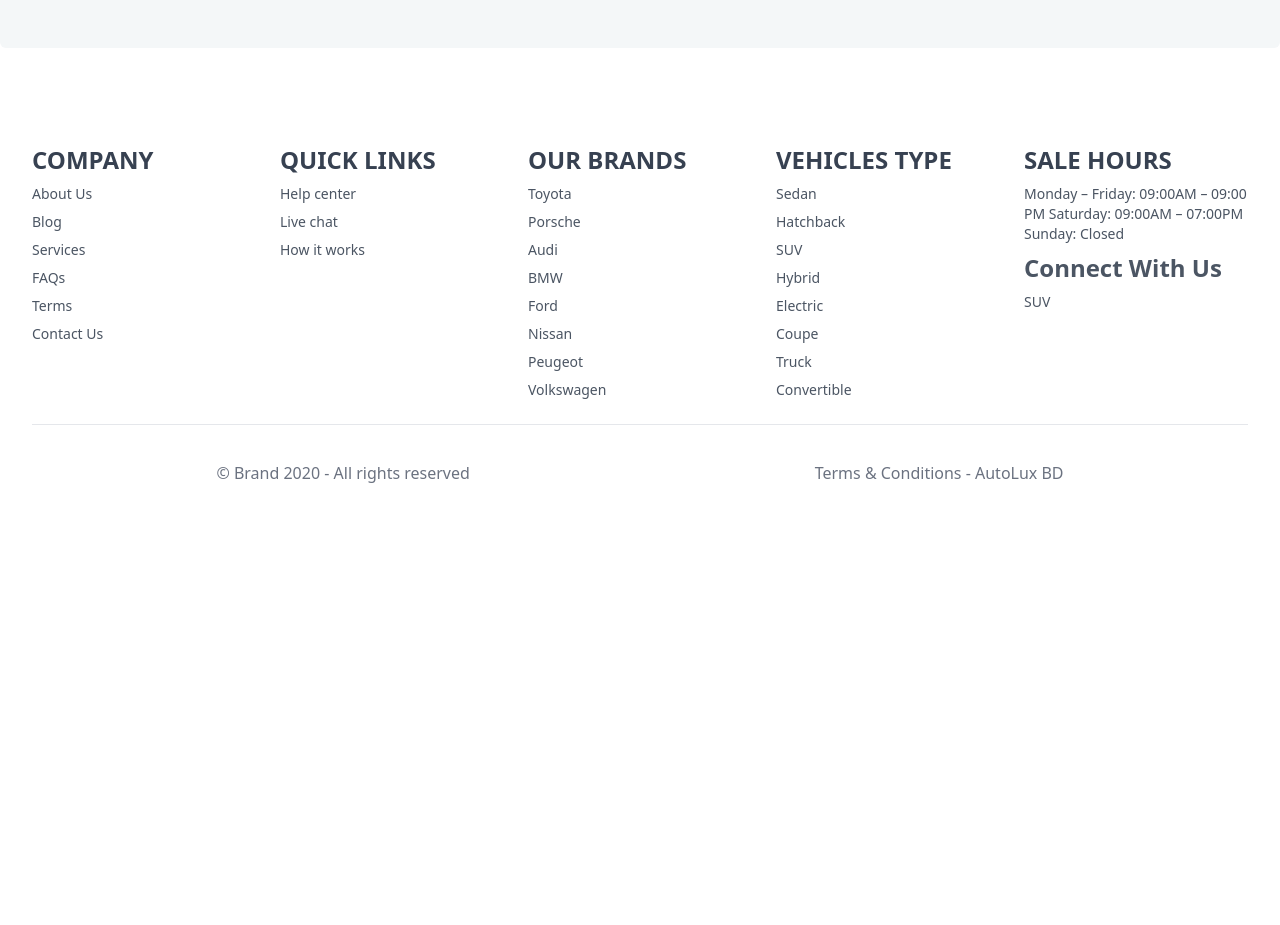
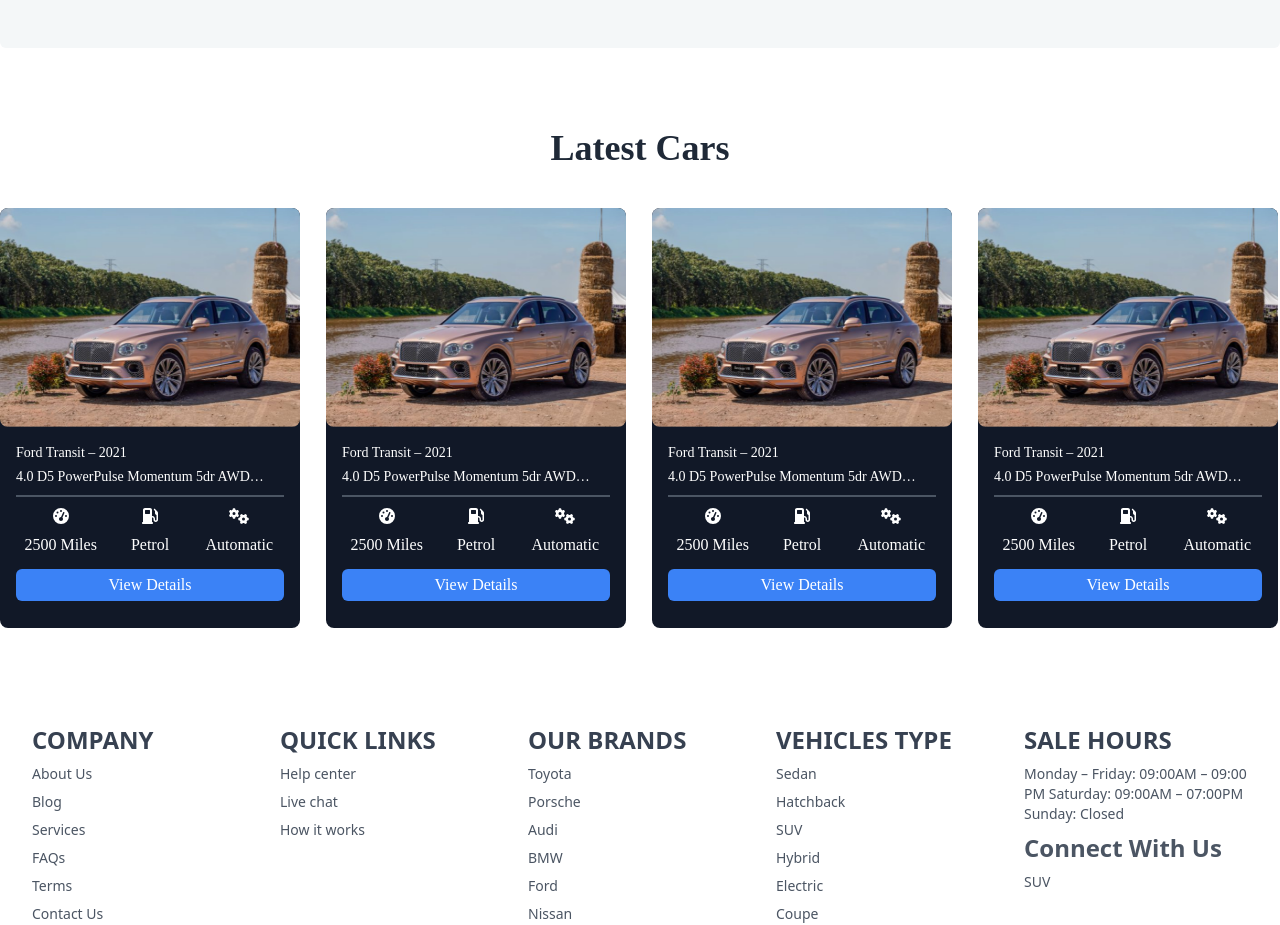
Before and after one commit to KaziMehediHasan1/AutoLux, a React (Vite) app: page / in a window 1280 px wide. Shown: the part 2400-3325 px from the top of the page. Before the commit the page ends 2929 px from the top, so only its background shows below. Built offline with nearby package versions, Linux system fonts and the light colour scheme.

Commit message:
latest cars section done

```diff
--- a/src/Components/pages/Home/Home.jsx
+++ b/src/Components/pages/Home/Home.jsx
@@ -2,6 +2,7 @@ import CarCard from "./CarCard";
 import CarType from "./CarType";
 import Choose from "./Choose";
 import Hero from "./Hero";
+import LatestCars from "./LatestCars";
 import MostSearch from "./MostSearch";
 
 const Home = () => {
@@ -12,6 +13,7 @@ const Home = () => {
       <CarCard></CarCard>
       <MostSearch></MostSearch>
       <Choose></Choose>
+      <LatestCars></LatestCars>
     </div>
   );
 };
--- /dev/null
+++ b/src/Components/pages/Home/LatestCars.jsx
@@ -0,0 +1,130 @@
+import { faCogs, faGasPump, faTachometerAlt } from "@fortawesome/free-solid-svg-icons";
+import { FontAwesomeIcon } from "@fortawesome/react-fontawesome";
+import carone from "../../../assets/car13-660x440.jpg.png";
+const LatestCars = () => {
+  return (
+    <div className="max-w-[1320px] mx-auto mt-20 font-primary">
+      <h1 className="text-center text-4xl font-bold">Latest Cars</h1>
+      <div className="grid grid-cols-1 md:grid-cols-2 lg:grid-cols-4 gap-6 mt-10 ">
+        <div className="w-[300px] h-[420px] flex-shrink-0  bg-gray-900 rounded-lg">
+          <img
+            src={carone}
+            alt="cars"
+            className=" w-[300px] h-[218.66px] rounded-lg"
+          />
+          <div className="py-4 px-4 text-white">
+            <h1 className="text-white text-sm">Ford Transit – 2021</h1>
+            <p className="text-sm pt-1">4.0 D5 PowerPulse Momentum 5dr AWD…</p>
+            <div className=" h-[1px] border border-gray-600 mt-2"></div>
+            <div className="grid grid-cols-3">
+              <div className="pt-2 space-y-1 text-center">
+                <FontAwesomeIcon icon={faTachometerAlt} />
+                <p className="text-center">2500 Miles</p>
+              </div>
+              <div className="pt-2 space-y-1 text-center">
+                <FontAwesomeIcon icon={faGasPump} />
+                <p className="text-center">Petrol</p>
+              </div>
+              <div className="pt-2 space-y-1 text-center">
+                <FontAwesomeIcon icon={faCogs} />
+                <p className="text-center">Automatic</p>
+              </div>
+            </div>
+            <button className="w-full mt-3 py-1 bg-blue-500 rounded-md font-medium">
+              View Details
+            </button>
+          </div>
+        </div>
+        <div className="w-[300px] h-[420px] flex-shrink-0  bg-gray-900 rounded-lg">
+          <img
+            src={carone}
+            alt="cars"
+            className=" w-[300px] h-[218.66px] rounded-lg"
+          />
+          <div className="py-4 px-4 text-white">
+            <h1 className="text-white text-sm">Ford Transit – 2021</h1>
+            <p className="text-sm pt-1">4.0 D5 PowerPulse Momentum 5dr AWD…</p>
+            <div className=" h-[1px] border border-gray-600 mt-2"></div>
+            <div className="grid grid-cols-3">
+              <div className="pt-2 space-y-1 text-center">
+                <FontAwesomeIcon icon={faTachometerAlt} />
+                <p className="text-center">2500 Miles</p>
+              </div>
+              <div className="pt-2 space-y-1 text-center">
+                <FontAwesomeIcon icon={faGasPump} />
+                <p className="text-center">Petrol</p>
+              </div>
+              <div className="pt-2 space-y-1 text-center">
+                <FontAwesomeIcon icon={faCogs} />
+                <p className="text-center">Automatic</p>
+              </div>
+            </div>
+            <button className="w-full mt-3 py-1 bg-blue-500 rounded-md font-medium">
+              View Details
+            </button>
+          </div>
+        </div>
+        <div className="w-[300px] h-[420px] flex-shrink-0  bg-gray-900 rounded-lg">
+          <img
+            src={carone}
+            alt="cars"
+            className=" w-[300px] h-[218.66px] rounded-lg"
+          />
+          <div className="py-4 px-4 text-white">
+            <h1 className="text-white text-sm">Ford Transit – 2021</h1>
+            <p className="text-sm pt-1">4.0 D5 PowerPulse Momentum 5dr AWD…</p>
+            <div className=" h-[1px] border border-gray-600 mt-2"></div>
+            <div className="grid grid-cols-3">
+              <div className="pt-2 space-y-1 text-center">
+                <FontAwesomeIcon icon={faTachometerAlt} />
+                <p className="text-center">2500 Miles</p>
+              </div>
+              <div className="pt-2 space-y-1 text-center">
+                <FontAwesomeIcon icon={faGasPump} />
+                <p className="text-center">Petrol</p>
+              </div>
+              <div className="pt-2 space-y-1 text-center">
+                <FontAwesomeIcon icon={faCogs} />
+                <p className="text-center">Automatic</p>
+              </div>
+            </div>
+            <button className="w-full mt-3 py-1 bg-blue-500 rounded-md font-medium">
+              View Details
+            </button>
+          </div>
+        </div>
+        <div className="w-[300px] h-[420px] flex-shrink-0  bg-gray-900 rounded-lg">
+          <img
+            src={carone}
+            alt="cars"
+            className=" w-[300px] h-[218.66px] rounded-lg"
+          />
+          <div className="py-4 px-4 text-white">
+            <h1 className="text-white text-sm">Ford Transit – 2021</h1>
+            <p className="text-sm pt-1">4.0 D5 PowerPulse Momentum 5dr AWD…</p>
+            <div className=" h-[1px] border border-gray-600 mt-2"></div>
+            <div className="grid grid-cols-3">
+              <div className="pt-2 space-y-1 text-center">
+                <FontAwesomeIcon icon={faTachometerAlt} />
+                <p className="text-center">2500 Miles</p>
+              </div>
+              <div className="pt-2 space-y-1 text-center">
+                <FontAwesomeIcon icon={faGasPump} />
+                <p className="text-center">Petrol</p>
+              </div>
+              <div className="pt-2 space-y-1 text-center">
+                <FontAwesomeIcon icon={faCogs} />
+                <p className="text-center">Automatic</p>
+              </div>
+            </div>
+            <button className="w-full mt-3 py-1 bg-blue-500 rounded-md font-medium">
+              View Details
+            </button>
+          </div>
+        </div>
+      </div>
+    </div>
+  );
+};
+
+export default LatestCars;
```
